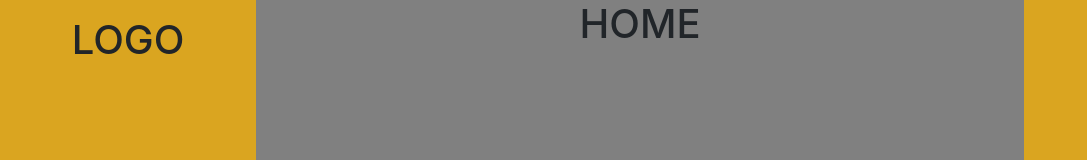
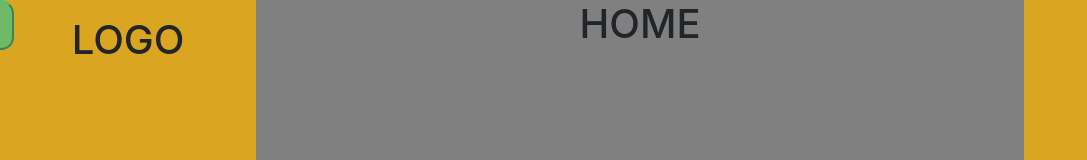
Before and after one commit to bertacsevercan/Gizem-portfolio, a React (Create React App) app in the folder porfolio/: page / in a window 1280 px wide. Shown: the top 160 px of the page, without its empty margins (0-1087 px from the left). Built offline with nearby package versions, Linux system fonts and the light colour scheme.

Commit message:
add nav toggle animation

```diff
--- a/porfolio/src/components/SideNav/index.jsx
+++ b/porfolio/src/components/SideNav/index.jsx
@@ -1,16 +1,26 @@
-import React, { useEffect, useState } from "react";
+import React, { useState } from "react";
 import { NavLink } from "react-router-dom";
 import "./style.css";
 
 const SideNav = () => {
-  // const [xPosition, setX] = useState(-)
+  const [navWidth, setNavWidth] = useState("20%");
+  const [leftMargin, setLeftMargin] = useState("0");
 
-  /*   useEffect(()=> {
-    setX(0);
-  }, []); */
+  const toggleNav = () => {
+    if (navWidth === 0) {
+      setNavWidth("20%");
+      setLeftMargin(0);
+    } else {
+      setNavWidth(0);
+      setLeftMargin("20%");
+    }
+  };
 
   return (
-    <div className="sideNav">
+    <div
+      className="sideNav"
+      style={{ width: navWidth, marginLeft: leftMargin }}
+    >
       <div id="logo">
         <h1>LOGO</h1>
       </div>
@@ -45,6 +55,7 @@ const SideNav = () => {
           }
         </h1>
       </div>
+      <button id="navToggler" onClick={toggleNav} />
     </div>
   );
 };
--- a/porfolio/src/components/SideNav/style.css
+++ b/porfolio/src/components/SideNav/style.css
@@ -1,5 +1,5 @@
 .sideNav {
-  width: 20%;
+  /*  width: 20%; */
   display: flex;
   flex-direction: column;
   justify-content: space-between;
@@ -23,3 +23,16 @@
 #logo {
   padding-top: 1rem;
 }
+
+#navToggler {
+  height: 50px;
+  border-top-right-radius: 10rem;
+  border-bottom-right-radius: 9rem;
+  width: 10px;
+  position: absolute;
+  outline: none;
+  z-index: 1;
+  background-color: rgba(64, 194, 133, 0.693);
+  border-color: rgba(64, 194, 133, 0.693);
+  border-left: 0;
+}
```
Also changed, not shown: 1 other file (tests, documents, lock files or other folders).
